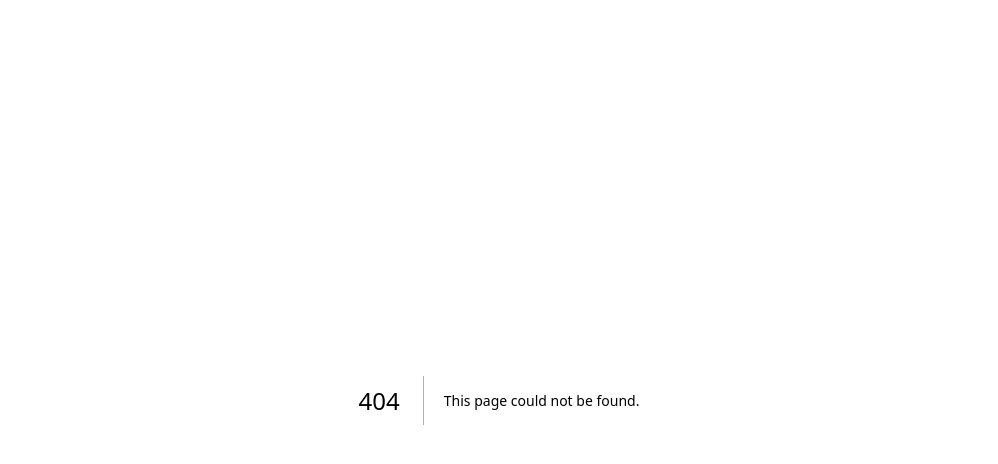
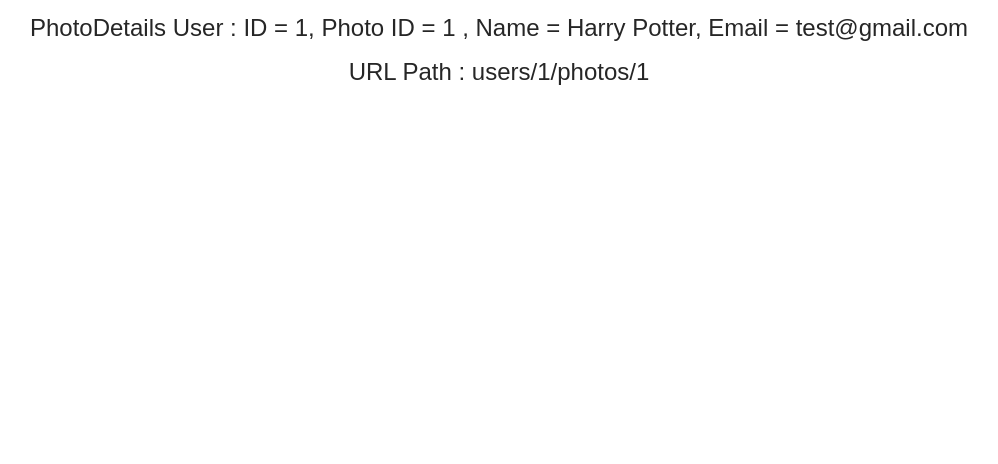
Before and after one commit to darshangujraticodes/Nextjs-Practice, a Next.js app in the folder mosh-course/nextjs-practice/: page /users/1/photos/1 in a window 1280 px wide. Before the commit this address had no page. Shown: the top 464 px of the page, without its empty margins (141-1139 px from the left). Built offline with nearby package versions, Linux system fonts and the light colour scheme.

Commit message:
dynamic routing segments

```diff
--- a/mosh-course/nextjs-practice/app/components/AddToCart.tsx
+++ b/mosh-course/nextjs-practice/app/components/AddToCart.tsx
@@ -15,7 +15,7 @@ function AddToCart() {
         </button>
       </div>
 
-      <div>
+      <div className="flex  justify-center ">
         <button className={styles.primaryBtn}>Module CSS Button</button>
       </div>
     </>
--- a/mosh-course/nextjs-practice/app/components/ProductCardInfo.tsx
+++ b/mosh-course/nextjs-practice/app/components/ProductCardInfo.tsx
@@ -32,7 +32,7 @@ const ProductCardInfo = () => {
         <AddToCart />
       </div>
 
-      <ProductCard />
+      {/* <ProductCard /> */}
     </>
   );
 };
--- a/mosh-course/nextjs-practice/app/page.tsx
+++ b/mosh-course/nextjs-practice/app/page.tsx
@@ -2,6 +2,7 @@ import Image from "next/image";
 import Link from "next/link";
 import AddToCart from "../app/components/AddToCart";
 import ProductCardInfo from "./components/ProductCardInfo";
+import ProductCard from "./components/ProductCard";
 
 export default function Home() {
   return (
@@ -25,8 +26,12 @@ export default function Home() {
           </Link>
         </div>
 
-        <div className="flex justify-center ">
+        <div className=" flex justify-center mt-5">
           <ProductCardInfo />
+        </div>
+
+        <div className=" flex justify-center mt-5">
+          <ProductCard />
         </div>
       </section>
     </main>
--- /dev/null
+++ b/mosh-course/nextjs-practice/app/products/[[...slug]]/page.tsx
@@ -0,0 +1,21 @@
+import React from "react";
+
+interface Props {
+  params: {
+    slug: string[];
+  };
+}
+
+const ProductDetailsPage = ({ params: { slug } }: Props) => {
+  //   console.log("slug : ", slug);
+
+  return (
+    <div>
+      <h1 className="text-2xl mt-5 text-center ">
+        Product Details : {slug.join(", ")}
+      </h1>
+    </div>
+  );
+};
+
+export default ProductDetailsPage;
--- /dev/null
+++ b/mosh-course/nextjs-practice/app/users/[id]/page.tsx
@@ -0,0 +1,15 @@
+import React from "react";
+
+interface Props {
+  params: { id: number };
+}
+
+const UserDetailPage = ({ params: { id } }: Props) => {
+  return (
+    <div className="text-3xl text-center mt-3">
+      <h1>Dynamic Routing User ID : {id}</h1>
+    </div>
+  );
+};
+
+export default UserDetailPage;
--- /dev/null
+++ b/mosh-course/nextjs-practice/app/users/[id]/photos/[photoId]/page.tsx
@@ -0,0 +1,24 @@
+import React from "react";
+
+interface Props {
+  params: { id: number; name: string; email: string; photoId: number };
+}
+
+const PhotoDetails = ({
+  params: { id, photoId, name = "Harry Potter", email = "test@gmail.com" },
+}: Props) => {
+  return (
+    <div>
+      <h1 className="text-center mt-3  text-2xl ">
+        PhotoDetails User :{" "}
+        {`ID = ${id}, Photo ID =   ${photoId} , Name = ${name}, Email =  ${email}  `}{" "}
+      </h1>
+
+      <h3 className="mt-3 text-2xl text-center">
+        URL Path : {` users/${id}/photos/${photoId}   `}{" "}
+      </h3>
+    </div>
+  );
+};
+
+export default PhotoDetails;
--- a/mosh-course/nextjs-practice/app/users/page.tsx
+++ b/mosh-course/nextjs-practice/app/users/page.tsx
@@ -49,7 +49,7 @@ eg cricbuzz site display every time new updated score
 
         <div className="p-5">
           <div>
-            <table>
+            <table className="table table-bordered">
               <thead>
                 <tr>
                   <th>Id</th>
```
Also changed, not shown: 1 other file (tests, documents, lock files or other folders).
